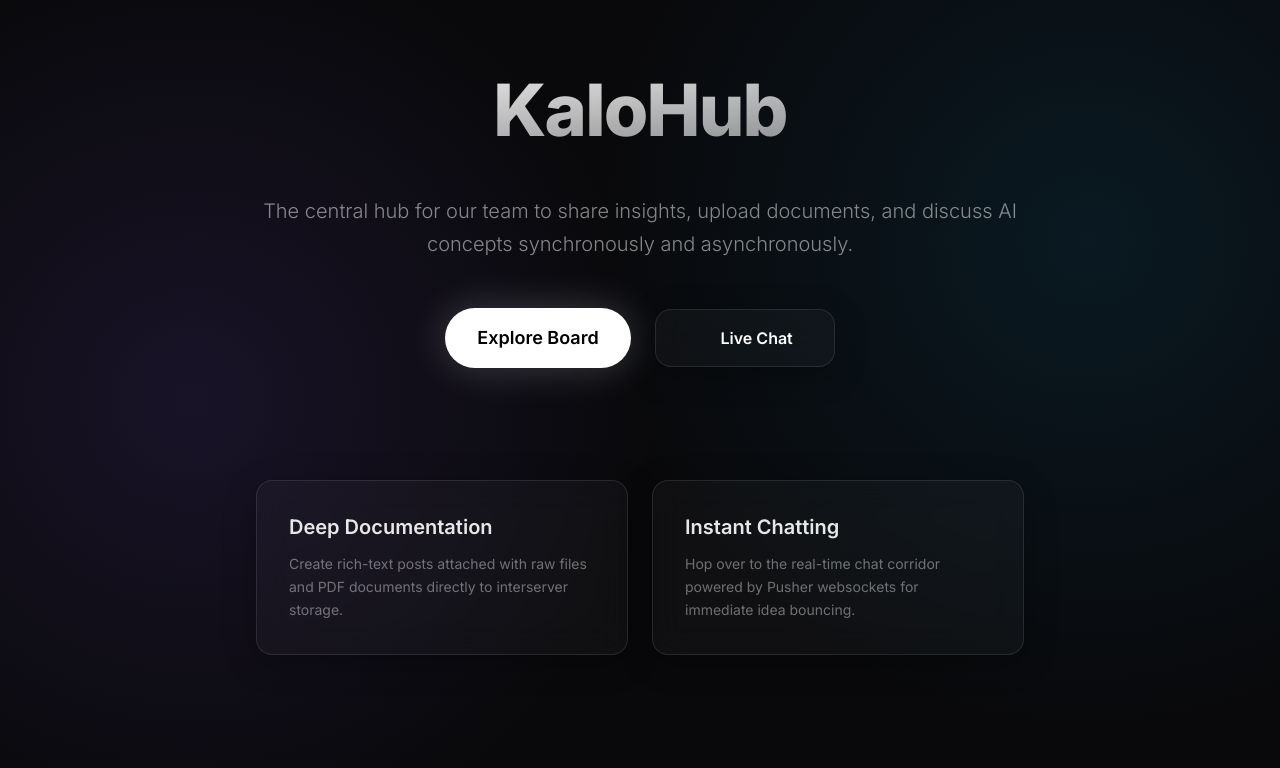
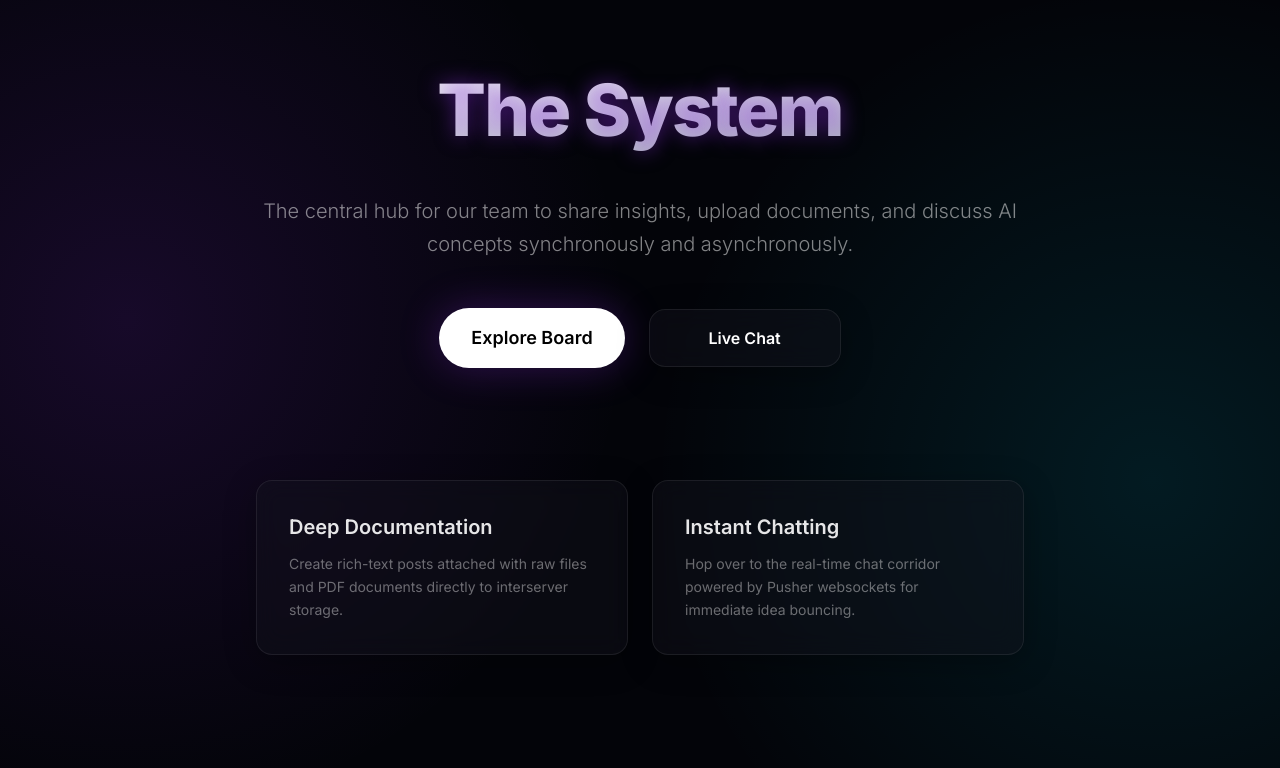
Before and after one commit to farhan86/The-System, a Next.js app in the folder web-app/: page / in a window 1280 px wide. Shown: the top 768 px of the page. Built offline with nearby package versions, Linux system fonts and the light colour scheme.

Commit message:
Apply Solo Leveling UI theme, fully center buttons, and add root README

```diff
--- a/web-app/src/app/globals.css
+++ b/web-app/src/app/globals.css
@@ -1,15 +1,15 @@
 @import "tailwindcss";
 
 @theme {
-  --color-background: #09090b;
-  --color-foreground: #fafafa;
-  --color-primary: #8b5cf6;
+  --color-background: #030409; /* Deep abyss black */
+  --color-foreground: #f8fafc;
+  --color-primary: #8a2be2; /* Solo Leveling shadow purple */
   --color-primary-hover: #7c3aed;
-  --color-secondary: #0ea5e9;
-  --color-muted: #27272a;
-  --color-border: rgba(255, 255, 255, 0.1);
-  --color-glass: rgba(255, 255, 255, 0.03);
-  --color-glass-strong: rgba(255, 255, 255, 0.08);
+  --color-secondary: #00e5ff; /* Arise Cyan */
+  --color-muted: #1e1e28;
+  --color-border: rgba(255, 255, 255, 0.08);
+  --color-glass: rgba(20, 20, 30, 0.4);
+  --color-glass-strong: rgba(138, 43, 226, 0.15); /* Purple tint on hover */
 }
 
 :root {
@@ -24,25 +24,34 @@ body {
   min-height: 100vh;
   /* Ambient dark background with subtle glow */
   background-image:
-    radial-gradient(circle at 15% 50%, rgba(139, 92, 246, 0.12), transparent 40%),
-    radial-gradient(circle at 85% 30%, rgba(14, 165, 233, 0.1), transparent 40%);
+    radial-gradient(circle at 10% 40%, rgba(138, 43, 226, 0.15), transparent 40%),
+    radial-gradient(circle at 90% 60%, rgba(0, 229, 255, 0.1), transparent 40%);
   background-attachment: fixed;
 }
 
 .glass-panel {
   background: var(--color-glass);
-  backdrop-filter: blur(16px);
-  -webkit-backdrop-filter: blur(16px);
+  backdrop-filter: blur(12px);
+  -webkit-backdrop-filter: blur(12px);
   border: 1px solid var(--color-border);
   border-radius: 1rem;
   box-shadow: 0 8px 32px 0 rgba(0, 0, 0, 0.3);
 }
 
+.glass-panel-hover {
+  transition: all 400ms cubic-bezier(0.25, 0.8, 0.25, 1);
+}
+
+/* Color changing glass effect on hover */
 .glass-panel-hover:hover {
   background: var(--color-glass-strong);
-  border-color: rgba(255, 255, 255, 0.15);
-  transform: translateY(-2px);
-  box-shadow: 0 12px 40px 0 rgba(0, 0, 0, 0.4);
+  border-color: rgba(138, 43, 226, 0.4);
+  transform: translateY(-4px);
+  box-shadow: 0 15px 40px -5px rgba(138, 43, 226, 0.3), 0 0 20px rgba(0, 229, 255, 0.1);
+}
+
+.text-glow {
+  text-shadow: 0 0 20px rgba(138, 43, 226, 0.5);
 }
 
 /* Base smooth transitions */
--- a/web-app/src/app/layout.tsx
+++ b/web-app/src/app/layout.tsx
@@ -5,7 +5,7 @@ import "./globals.css";
 const inter = Inter({ subsets: ["latin"] });
 
 export const metadata: Metadata = {
-  title: "KaloHub",
+  title: "The System",
   description: "Collaborative knowledge sharing platform",
 };
 
@@ -16,7 +16,7 @@ export default function RootLayout({
 }>) {
   return (
     <html lang="en" className="dark">
-      <body className={`${inter.className} min-h-screen relative selection:bg-white/20 selection:text-white`}>
+      <body className={`${inter.className} min-h-screen relative selection:bg-[--color-primary]/30 selection:text-white`}>
         {/* Navigation Sidebar/Top bar structure can stay in the layout component */}
         <div className="flex h-screen overflow-hidden">
           {/* Main content wrapper */}
--- a/web-app/src/app/page.tsx
+++ b/web-app/src/app/page.tsx
@@ -2,8 +2,8 @@ export default function Home() {
   return (
     <div className="flex flex-col items-center justify-center min-h-[80vh] animate-in fade-in zoom-in duration-700">
       <div className="text-center max-w-3xl space-y-8">
-        <h1 className="text-5xl md:text-7xl font-extrabold tracking-tight text-transparent bg-clip-text bg-gradient-to-br from-white to-white/40 pb-2 leading-tight">
-          Kalo<span className="text-transparent bg-clip-text bg-gradient-to-r from-[--color-primary] to-[--color-secondary]">Hub</span>
+        <h1 className="text-5xl md:text-7xl font-extrabold tracking-tight text-transparent bg-clip-text bg-gradient-to-br from-white to-gray-400 pb-2 leading-tight text-glow">
+          The <span className="text-transparent bg-clip-text bg-gradient-to-r from-[--color-primary] to-[--color-secondary]">System</span>
         </h1>
 
         <p className="text-xl text-white/50 font-light leading-relaxed">
@@ -11,11 +11,13 @@ export default function Home() {
         </p>
 
         <div className="flex items-center justify-center gap-6 mt-12">
-          <button className="px-8 py-4 rounded-full bg-white text-black font-semibold text-lg hover:scale-105 active:scale-95 transition-transform shadow-[0_0_40px_rgba(255,255,255,0.2)]">
+          <button className="px-8 py-4 rounded-full bg-white text-black font-semibold text-lg hover:scale-105 active:scale-95 transition-transform shadow-[0_0_40px_rgba(138,43,226,0.3)]">
             Explore Board
           </button>
-          <button className="py-4 px-8 rounded-full glass-panel glass-panel-hover text-white font-semibold flex items-center justify-center gap-3 min-w-[180px]">
-            <span className="relative flex h-3 w-3">
+
+          {/* Using visual absolute centering for the Live Chat button */}
+          <button className="relative w-48 py-4 rounded-full glass-panel glass-panel-hover text-white font-semibold flex items-center justify-center overflow-hidden group">
+            <span className="absolute left-6 flex h-3 w-3 group-hover:scale-110 transition-transform">
               <span className="animate-ping absolute inline-flex h-full w-full rounded-full bg-[--color-secondary] opacity-75"></span>
               <span className="relative inline-flex rounded-full h-3 w-3 bg-[--color-secondary]"></span>
             </span>
@@ -24,12 +26,12 @@ export default function Home() {
         </div>
 
         <div className="mt-28 grid grid-cols-1 md:grid-cols-2 gap-6 text-left">
-           <div className="glass-panel p-8 glass-panel-hover cursor-default">
-             <h3 className="text-xl font-semibold mb-3 text-white/90">Deep Documentation</h3>
+           <div className="glass-panel p-8 glass-panel-hover cursor-default group">
+             <h3 className="text-xl font-semibold mb-3 text-white/90 group-hover:text-[--color-secondary] transition-colors">Deep Documentation</h3>
              <p className="text-sm text-white/40 leading-relaxed">Create rich-text posts attached with raw files and PDF documents directly to interserver storage.</p>
            </div>
-           <div className="glass-panel p-8 glass-panel-hover cursor-default">
-             <h3 className="text-xl font-semibold mb-3 text-white/90">Instant Chatting</h3>
+           <div className="glass-panel p-8 glass-panel-hover cursor-default group">
+             <h3 className="text-xl font-semibold mb-3 text-white/90 group-hover:text-[--color-secondary] transition-colors">Instant Chatting</h3>
              <p className="text-sm text-white/40 leading-relaxed">Hop over to the real-time chat corridor powered by Pusher websockets for immediate idea bouncing.</p>
            </div>
         </div>
```
Also changed, not shown: 1 other file (tests, documents, lock files or other folders).
